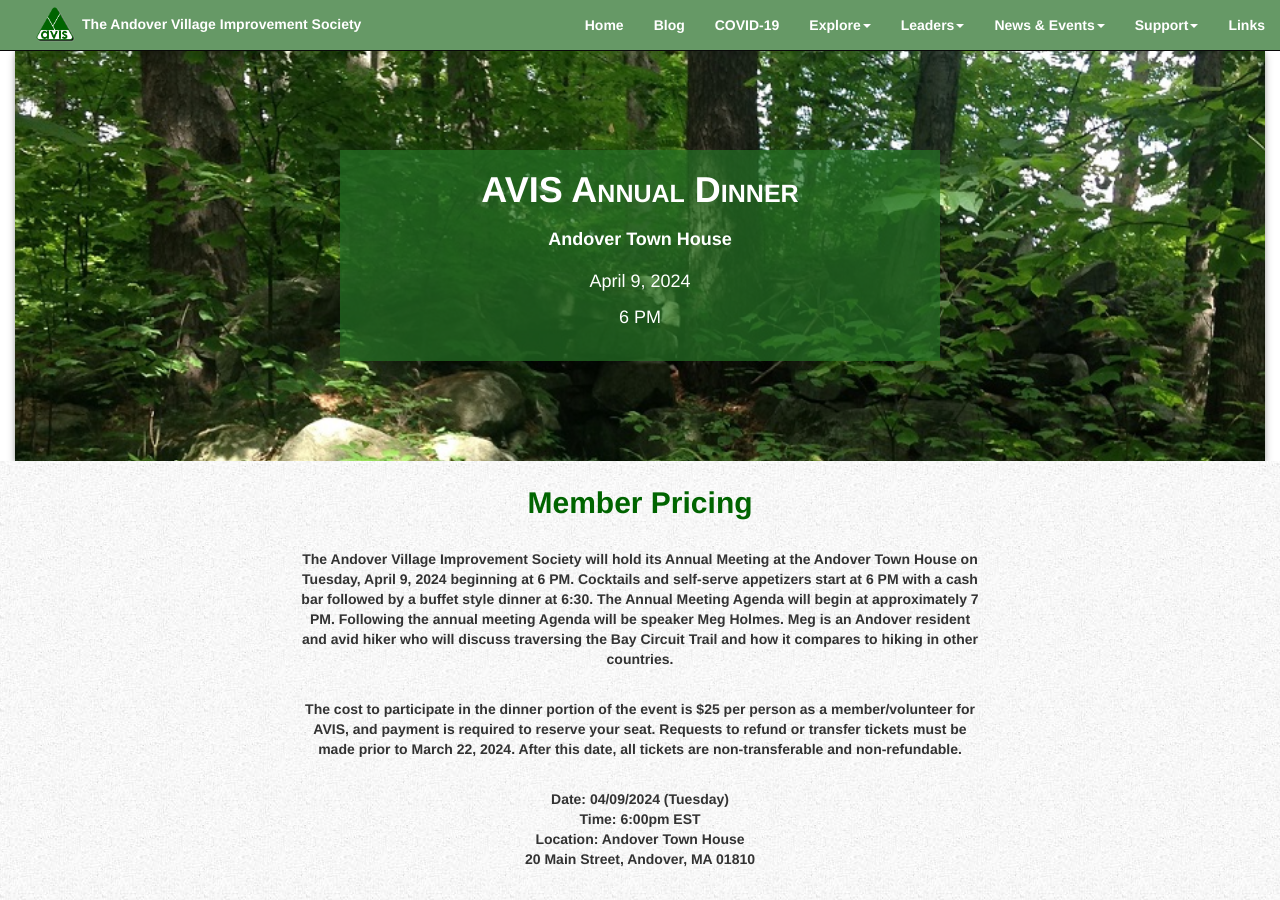
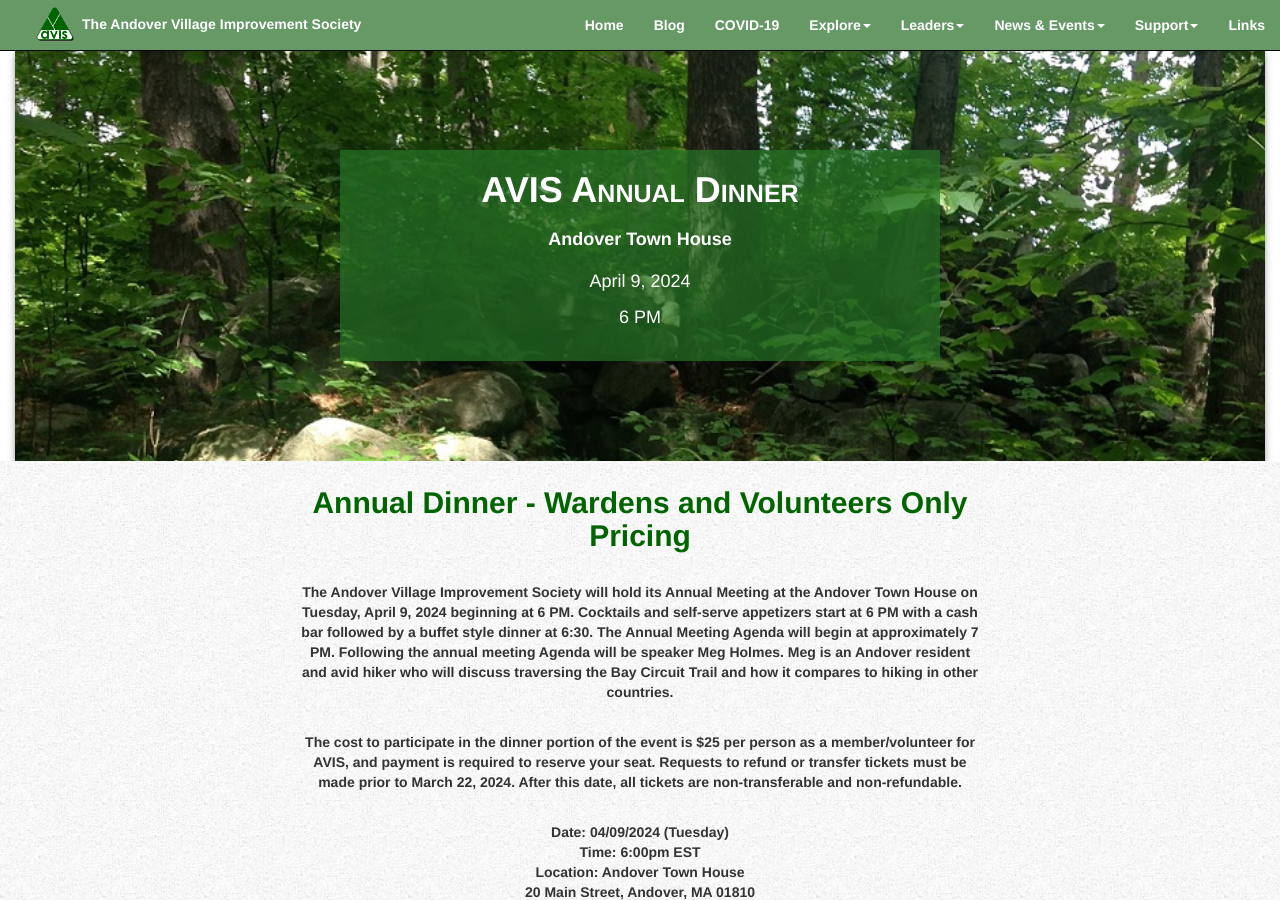
Before and after one commit to avisandover/avis-website, a Jekyll site: the page built from annual/dinner-members.html, in a window 1280 px wide and 900 px high. Built offline with Jekyll 4.4.1, drawn with Linux system fonts in a browser that asks for light colours; nearby versions of some CDN libraries.

Commit message:
Fix title

```diff
--- a/annual/dinner-members.html
+++ b/annual/dinner-members.html
@@ -21,7 +21,7 @@
       <div class="col-xs-12">
         <div>
 
-          <h2>Member Pricing</h2>
+          <h2>Annual Dinner - Wardens and Volunteers Only Pricing</h2>
           <p>
             <br />
             The Andover Village Improvement Society will hold its Annual Meeting at the Andover Town House on Tuesday,
--- a/annual/dinner.html
+++ b/annual/dinner.html
@@ -20,7 +20,7 @@
     <section class="row gray-row">
       <div class="col-xs-12">
         <div>
-          <h2>Annual Dinner</h2>
+          <h2>Annual Dinner - Standard Tickets</h2>
           <p>
             <br />
             The Andover Village Improvement Society will hold its Annual Meeting at the Andover Town House on Tuesday,
```
